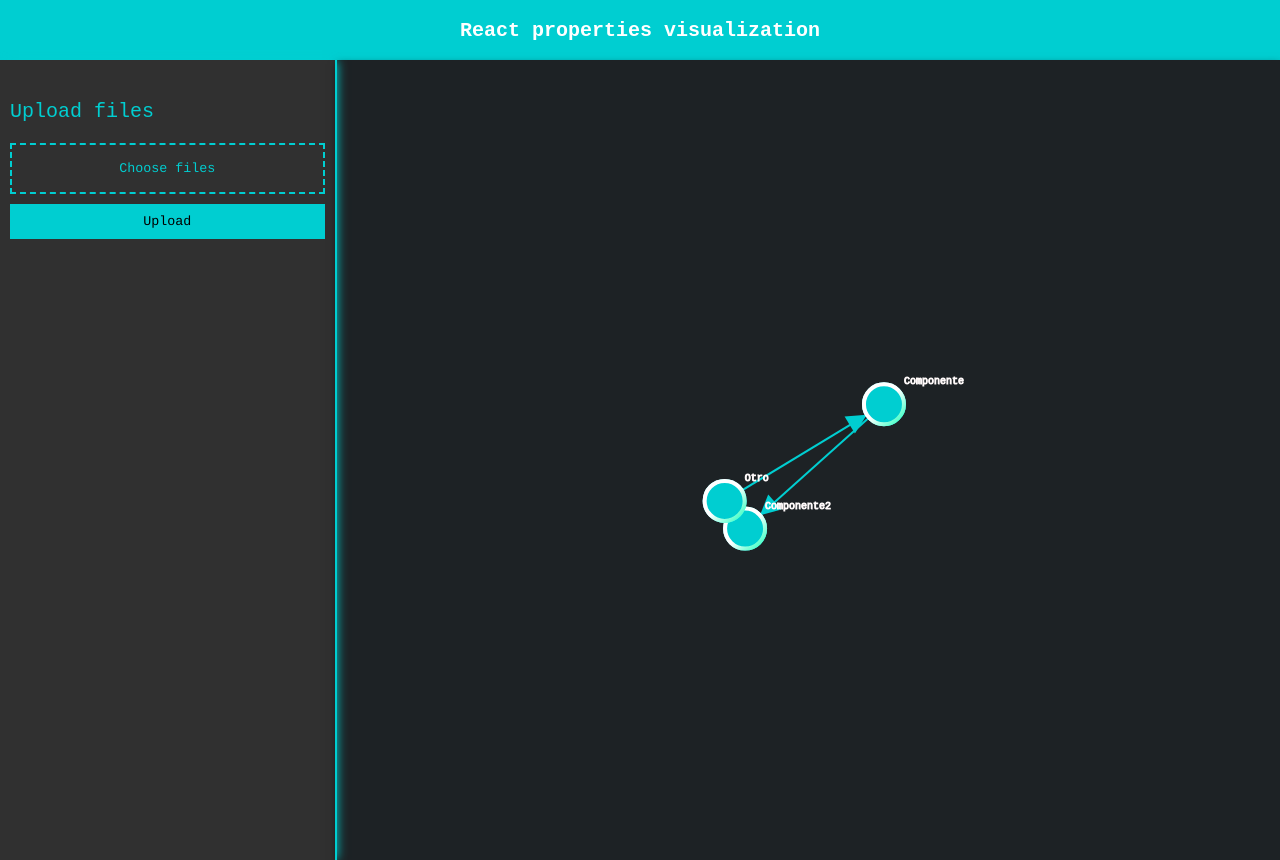
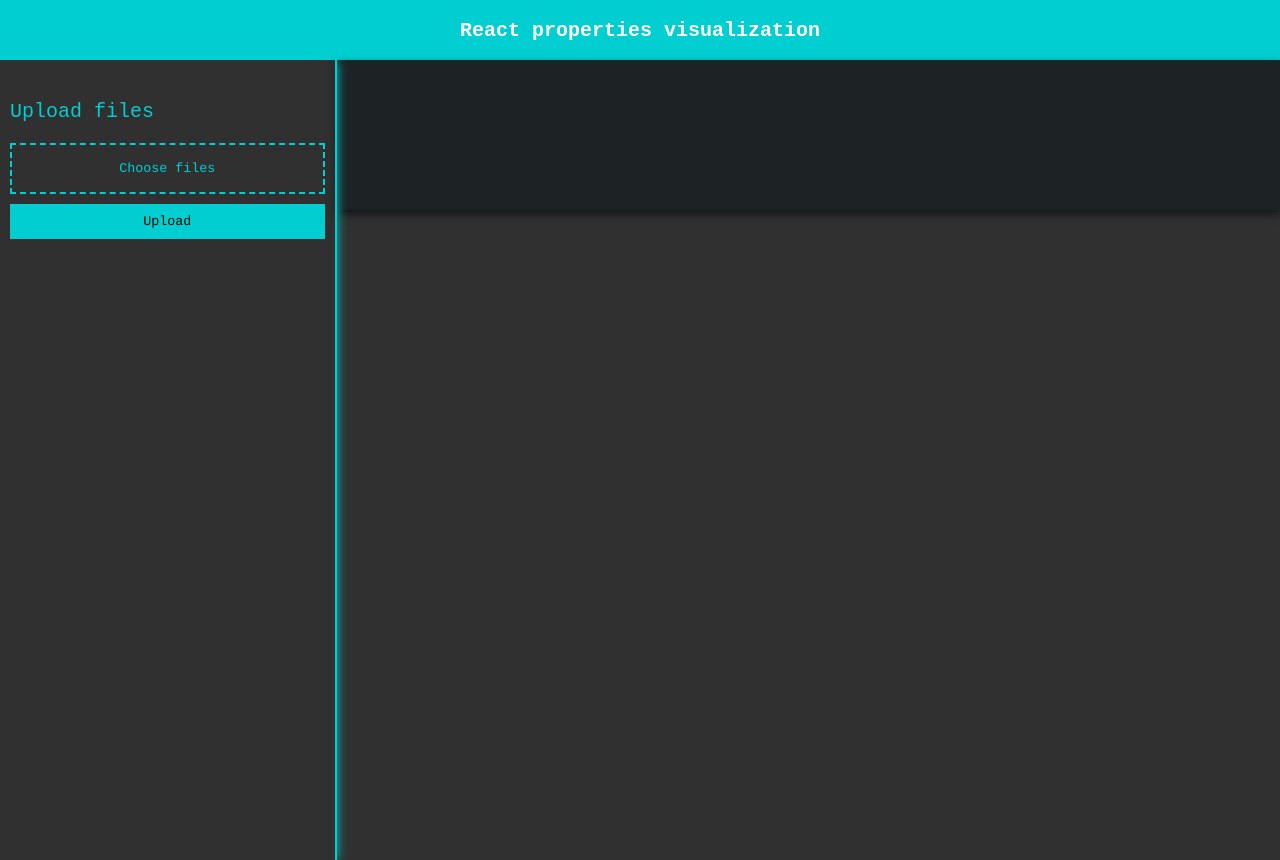
Before and after one commit to CamielaTeam/react-visualization, a React (Create React App) app in the folder frontend/: page / in a window 1280 px wide. Built offline with nearby package versions, Linux system fonts and the light colour scheme.

Commit message:
graph and backend fixes

```diff
--- a/frontend/src/App.js
+++ b/frontend/src/App.js
@@ -3,40 +3,8 @@
 import Landing from "./Components/Landing";
 
 export default function App() {
-  const [propsMatrix, setPropsMatrix] = useState([
-    [null, { name: "Componente2", props: ["primeraProp"] }, null],
-    [null, null, null],
-    [{ name: "Componente", props: ["propDePrueba"] }, null, null],
-  ]);
-  const [nodes, setNodes] = useState([
-    {
-      name: "Componente",
-      componentsInside: { Componente2: { passedProps: ["primeraProp"] } },
-      mustReceiveProps: [
-        { name: "name", type: "number" },
-        { name: "otro", type: "func" },
-      ],
-      index: 0,
-    },
-    {
-      name: "Componente2",
-      componentsInside: {},
-      mustReceiveProps: [
-        { name: "name1", type: "number" },
-        { name: "otro2", type: "func" },
-      ],
-      index: 1,
-    },
-    {
-      name: "Otro",
-      componentsInside: { Componente: { passedProps: ["propDePrueba"] } },
-      mustReceiveProps: [
-        { name: "name3", type: "number" },
-        { name: "otro3", type: "func" },
-      ],
-      index: 2,
-    },
-  ]);
+  const [propsMatrix, setPropsMatrix] = useState([]);
+  const [nodes, setNodes] = useState([]);
 
   return (
     <Landing
--- a/frontend/src/Components/Landing.js
+++ b/frontend/src/Components/Landing.js
@@ -11,38 +11,6 @@
   propsMatrix,
   nodes,
 }) {
-  const nodeHoverTooltip = React.useCallback((node) => {
-    console.log("node", node);
-    let renderedInProps = "";
-    node.mustReceiveProps.forEach((prop) => {
-      console.log(prop);
-      renderedInProps =
-        renderedInProps + `<li>${prop.name + ": " + prop.type}</li>`;
-    });
-
-    let renderedOutProps = "";
-    Object.keys(node.componentsInside).forEach((component) => {
-      let componentInsideProps = "";
-      node.componentsInside[component].passedProps.forEach((element) => {
-        componentInsideProps = componentInsideProps + `<li>${element}</li>`;
-      });
-
-      renderedOutProps = `<strong>${component}</strong><ul>${componentInsideProps}</ul>`;
-    });
-    return `<div class="tooltip_container">
-    <h1>${node.name}</h1>
-    <div class="tooltip_content">
-    <div class="tooltip_row_left">
-    <strong>IN</strong>
-    <ul>${renderedInProps}</ul>
-    </div>
-    <div class="tooltip_row">
-    <strong>OUT</strong>
-    ${renderedOutProps}
-    </div>
-    </div>
-    </divcontent>`;
-  }, []);
   const transformMatrixToLink = (matrix, nodes) => {
     const links = [];
 
@@ -69,11 +37,7 @@
         </div>
         <div className="landing_graph">
           <section className="Main">
-            <ForceGraph
-              linksData={links}
-              nodesData={nodes}
-              nodeHoverTooltip={nodeHoverTooltip}
-            />
+            <ForceGraph linksData={links} nodesData={nodes} />
           </section>
         </div>
       </div>
--- a/frontend/src/Graph/ForceGraph.js
+++ b/frontend/src/Graph/ForceGraph.js
@@ -2,24 +2,50 @@
 import { runForceGraph } from "./ForceGraphGenerator";
 import styles from "./forceGraph.module.css";
 
-export default function ForceGraph({ linksData, nodesData, nodeHoverTooltip }) {
+export default function ForceGraph({ linksData, nodesData }) {
   const containerRef = React.useRef(null);
+  console.log("linksData", linksData);
+  console.log("nodesData", nodesData);
+
+  const nodeHoverTooltip = React.useCallback((node) => {
+    console.log("node", node);
+    let renderedInProps = "";
+    node.mustReceiveProps.forEach((prop) => {
+      console.log(prop);
+      renderedInProps =
+        renderedInProps + `<li>${prop.name + ": " + prop.type}</li>`;
+    });
+
+    let renderedOutProps = "";
+    console.log(node.componentsInside);
+    Object.keys(node.componentsInside).forEach((component) => {
+      console.log(component);
+      let componentInsideProps = "";
+      node.componentsInside[component].passedProps.forEach((element) => {
+        componentInsideProps = componentInsideProps + `<li>${element}</li>`;
+      });
+
+      renderedOutProps = `<strong>${component}</strong><ul>${componentInsideProps}</ul>`;
+    });
+    console.log("OK");
+    return `<div class="tooltip_container">
+    <h1>${node.name}</h1>
+    <div class="tooltip_content">
+    <div class="tooltip_row_left">
+    <strong>IN</strong>
+    <ul>${renderedInProps}</ul>
+    </div>
+    <div class="tooltip_row">
+    <strong>OUT</strong>
+    ${renderedOutProps}
+    </div>
+    </div>
+    </divcontent>`;
+  }, []);
 
   React.useEffect(() => {
-    let destroyFn;
-
-    if (containerRef.current) {
-      const { destroy } = runForceGraph(
-        containerRef.current,
-        linksData,
-        nodesData,
-        nodeHoverTooltip
-      );
-      destroyFn = destroy;
-    }
-
-    return destroyFn;
-  }, []);
+    runForceGraph(containerRef.current, linksData, nodesData, nodeHoverTooltip);
+  }, [nodesData]);
 
   return <div ref={containerRef} className={styles.container} />;
 }
--- a/frontend/src/Graph/forceGraph.module.css
+++ b/frontend/src/Graph/forceGraph.module.css
@@ -1,6 +1,6 @@
 .container {
   width: 100%;
-  height: 100vh;
+  height: 100%;
   position: relative;
   background-color: #1d2225;
 
```
Also changed, not shown: 2 other files (tests, documents, lock files or other folders).
